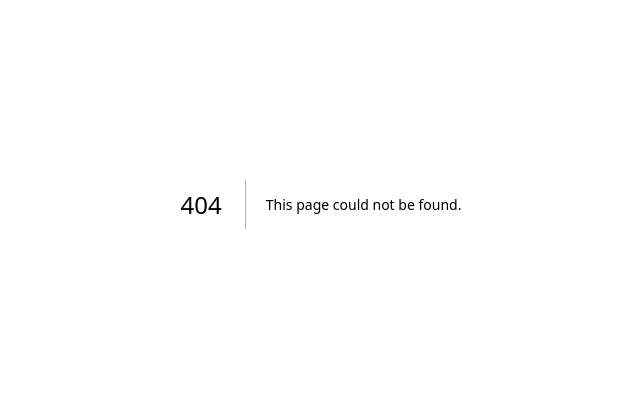
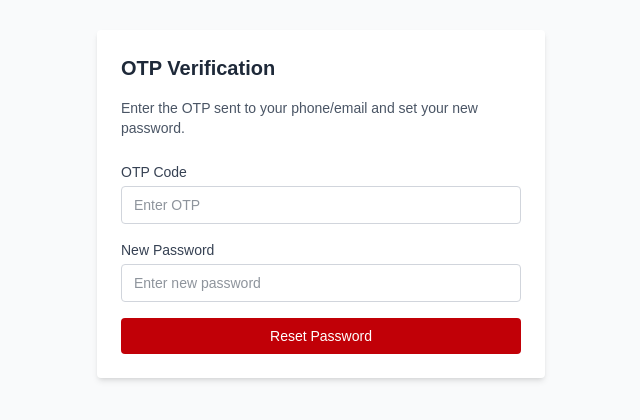
Before and after one commit to nomics-sire/portal-abssin, a Next.js app: page /forgot-password/auth in a window 1280 px wide. Before the commit this address had no page. Shown: the part 196-616 px from the top of the page, without its empty margins (319-959 px from the left). Built offline with nearby package versions, Linux system fonts and the light colour scheme.

Commit message:
added forget password

```diff
--- /dev/null
+++ b/src/app/forgot-password/auth/page.tsx
@@ -0,0 +1,5 @@
+import PasswordOtpForm from '@/components/PasswordOtpForm';
+
+export default function ForgotPasswordAuthPage() {
+  return <PasswordOtpForm />;
+}
--- /dev/null
+++ b/src/app/forgot-password/page.tsx
@@ -0,0 +1,7 @@
+import ForgotPassword from "@/components/ForgotPassword";
+
+
+
+export default function ForgotPasswordPage() {
+  return <ForgotPassword />;
+}
--- /dev/null
+++ b/src/components/ForgotPassword.tsx
@@ -0,0 +1,102 @@
+"use client";
+
+import { useState } from "react";
+import { useApi } from "@/hooks/useApi";
+import { useRouter } from "next/navigation";
+
+export default function ForgotPassword() {
+  const [abssin, setAbssin] = useState("");
+  const [verifyVia, setVerifyVia] = useState<"phone" | "email">("phone");
+  const [message, setMessage] = useState("");
+  const [error, setError] = useState("");
+  const { request, loading } = useApi();
+  const router = useRouter();
+
+  const handleSubmit = async (e: React.FormEvent) => {
+    e.preventDefault();
+    setMessage("");
+    setError("");
+
+    const { data, error } = await request("user/forgot-password", {
+      method: "POST",
+      body: {
+        state_id: abssin,
+        verify_via: verifyVia,
+      },
+    });
+
+    if (error) {
+      setError(error);
+    } else {
+      setMessage(data?.message || "OTP sent successfully");
+      router.push("/forgot-password/auth")
+    }
+  };
+
+  return (
+    <div className="flex min-h-screen items-center justify-center bg-gray-50 px-4 text-gray-800">
+      <div className="max-w-md w-full bg-white p-6 rounded shadow-md">
+        <h2 className="text-xl font-semibold mb-4">Forgot Password</h2>
+        <p className="text-sm text-gray-600 mb-6">
+          Enter your ABSSIN and choose how you want to receive your OTP.
+        </p>
+
+        {message && (
+          <div className="mb-4 text-sm text-green-700 bg-green-100 border border-green-300 rounded px-4 py-2">
+            {message}
+          </div>
+        )}
+
+        {error && (
+          <div className="mb-4 text-sm text-red-700 bg-red-100 border border-red-300 rounded px-4 py-2">
+            {error}
+          </div>
+        )}
+
+        <form onSubmit={handleSubmit} className="space-y-4">
+          <div>
+            <label className="block text-sm font-medium text-gray-700 mb-1">
+              ABSSIN
+            </label>
+            <input
+              type="text"
+              value={abssin}
+              onChange={(e) => setAbssin(e.target.value)}
+              placeholder="Enter your ABSSIN"
+              required
+              className="w-full border border-gray-300 rounded px-3 py-2 text-sm"
+            />
+          </div>
+
+          <div>
+            <label className="block text-sm font-medium text-gray-700 mb-1">
+              Send OTP via
+            </label>
+            <select
+              value={verifyVia}
+              onChange={(e) =>
+                setVerifyVia(e.target.value as "phone" | "email")
+              }
+              className="w-full border border-gray-300 rounded px-3 py-2 text-sm"
+            >
+              <option value="phone">Phone</option>
+              <option value="email">Email</option>
+            </select>
+          </div>
+
+          <button
+            type="submit"
+            disabled={loading}
+            className={`w-full text-white py-2 rounded text-sm ${
+              loading
+                ? "bg-gray-400 cursor-not-allowed"
+                : "bg-red-700 hover:bg-red-800"
+            }`}
+          >
+            {loading ? "Submitting..." : "Send OTP"}
+          </button>
+        </form>
+      </div>
+    </div>
+  );
+}
--- /dev/null
+++ b/src/components/PasswordOtpForm.tsx
@@ -0,0 +1,106 @@
+'use client';
+
+import { useState } from 'react';
+import { useApi } from '@/hooks/useApi';
+import { useRouter } from 'next/navigation';
+
+export default function PasswordOtpForm() {
+  const [otp, setOtp] = useState('');
+  const [password, setPassword] = useState('');
+  const [error, setError] = useState('');
+  const [message, setMessage] = useState('');
+  const { request, loading } = useApi();
+  const router = useRouter();
+
+  const handleSubmit = async (e: React.FormEvent) => {
+    e.preventDefault();
+    setError('');
+    setMessage('');
+
+    if (password.length < 8) {
+      setError('Password must be at least 8 characters');
+      return;
+    }
+
+    const { data, error } = await request('user/forgot-password-otp-verification', {
+      method: 'POST',
+      body: {
+        otp,
+        password,
+      },
+    });
+
+    if (error) {
+      setError(error);
+    } else {
+      setMessage(data?.message || 'Password updated successfully');
+      setTimeout(() => router.push('/login'), 1500);
+    }
+  };
+
+  return (
+    <div className="flex min-h-screen items-center justify-center bg-gray-50 px-4 text-gray-800">
+      <div className="max-w-md w-full bg-white p-6 rounded shadow-md">
+        <h2 className="text-xl font-semibold mb-4">OTP Verification</h2>
+        <p className="text-sm text-gray-600 mb-6">
+          Enter the OTP sent to your phone/email and set your new password.
+        </p>
+
+        {message && (
+          <div className="mb-4 text-sm text-green-700 bg-green-100 border border-green-300 rounded px-4 py-2">
+            {message}
+          </div>
+        )}
+
+        {error && (
+          <div className="mb-4 text-sm text-red-700 bg-red-100 border border-red-300 rounded px-4 py-2">
+            {error}
+          </div>
+        )}
+
+        <form onSubmit={handleSubmit} className="space-y-4">
+          <div>
+            <label className="block text-sm font-medium text-gray-700 mb-1">
+              OTP Code
+            </label>
+            <input
+              type="text"
+              value={otp}
+              onChange={(e) => setOtp(e.target.value)}
+              placeholder="Enter OTP"
+              required
+              className="w-full border border-gray-300 rounded px-3 py-2 text-sm"
+            />
+          </div>
+
+          <div>
+            <label className="block text-sm font-medium text-gray-700 mb-1">
+              New Password
+            </label>
+            <input
+              type="password"
+              value={password}
+              onChange={(e) => setPassword(e.target.value)}
+              placeholder="Enter new password"
+              required
+              minLength={8}
+              className="w-full border border-gray-300 rounded px-3 py-2 text-sm"
+            />
+          </div>
+
+          <button
+            type="submit"
+            disabled={loading}
+            className={`w-full text-white py-2 rounded text-sm cursor-pointer ${
+              loading
+                ? 'bg-gray-400 cursor-not-allowed'
+                : 'bg-red-700 hover:bg-red-800'
+            }`}
+          >
+            {loading ? 'Verifying...' : 'Reset Password'}
+          </button>
+        </form>
+      </div>
+    </div>
+  );
+}
--- a/src/components/home/Login.tsx
+++ b/src/components/home/Login.tsx
@@ -4,7 +4,8 @@ import Image from "next/image";
 import { useState } from "react";
 import { useRouter } from "next/navigation";
 import { useApi } from "@/hooks/useApi";
-import { Eye } from 'lucide-react';
+import { Eye } from "lucide-react";
+import Link from "next/link";
 
 export default function Login() {
   const [abssin, setAbssin] = useState("");
@@ -108,15 +109,19 @@ export default function Login() {
               </div>
 
               <div className="text-right mt-1">
-                <a href="#" className="text-sm text-red-600 hover:underline">
+                <Link
+                  href={"/forgot-password"}
+                  className="text-sm text-red-600 hover:underline"
+                >
                   Forgot password
-                </a>
+                </Link>
+
               </div>
             </div>
 
             <button
               type="submit"
-              className="w-full bg-red-700 hover:bg-red-800 text-white py-2 rounded cursor-pointer"
+              className="w-full bg-red-700 hover:bg-red-800 text-white py-2 rounded"
               disabled={loading}
             >
               {loading ? "Logging in..." : "Login"}
```
